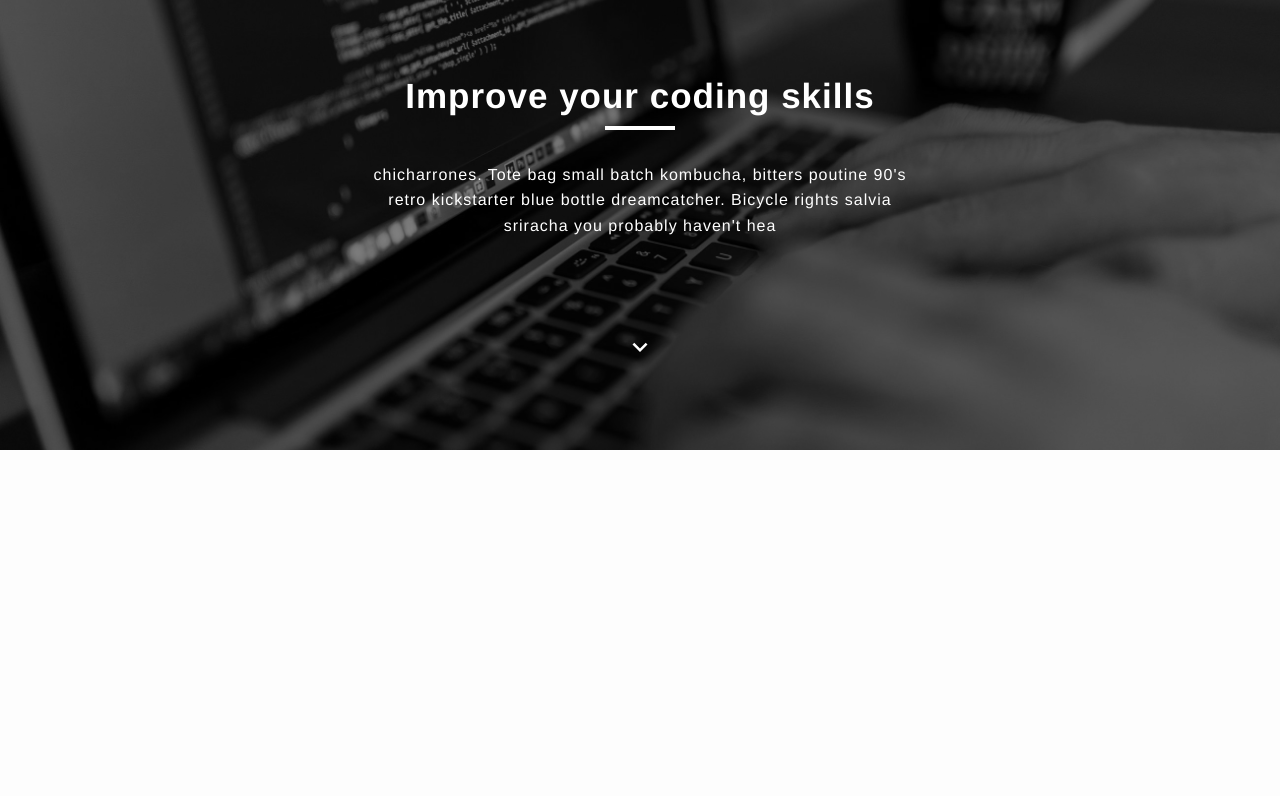
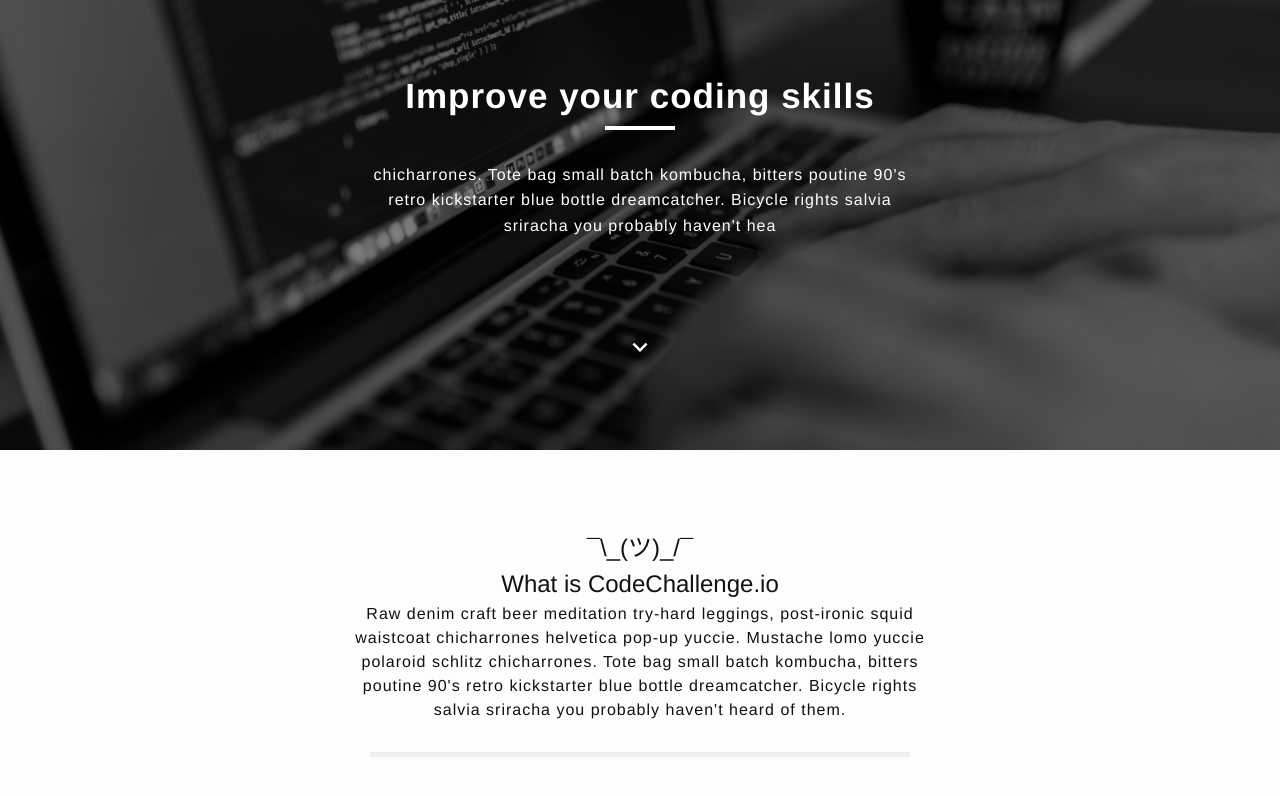
Before and after one commit to Lutski/codechallenge.io-landingpage, a Jekyll site: the page built from index.html, in a window 1280 px wide. Shown: the top 796 px of the page. Built offline with Jekyll 4.4.1, drawn with Linux system fonts in a browser that asks for light colours; nearby versions of some CDN libraries.

Commit message:
Added about.html 🍹

```diff
--- /dev/null
+++ b/_includes/about.html
@@ -0,0 +1,11 @@
+<section id="about">
+  <div class="text_wrapper">
+    <h1>
+      <span>¯\_(ツ)_/¯</span><br>
+      What is CodeChallenge.io
+    </h1>
+    <p>Raw denim craft beer meditation try-hard leggings, post-ironic squid waistcoat chicharrones helvetica pop-up yuccie. Mustache lomo yuccie polaroid schlitz chicharrones. Tote bag small batch kombucha, bitters poutine 90's retro kickstarter blue bottle dreamcatcher. Bicycle rights salvia sriracha you probably haven't heard of them.</p>
+
+    <hr class="long-seperator">
+  </div>
+</section>
--- a/_layouts/default.html
+++ b/_layouts/default.html
@@ -13,7 +13,7 @@
   </head>
   <body>
 
-  {% include header.html %}
+    {{ content }}
 
   </body>
 </html>
--- /dev/null
+++ b/_sass/custom/about.sass
@@ -0,0 +1,30 @@
+#about
+  margin-top: -70px
+  .text_wrapper
+    max-width: 600px
+    text-align: center
+    position: absolute
+    left: 50%
+    transform: translate(-50%)
+
+    h1
+      font-weight: 500
+      margin-bottom: 0px
+
+      span
+        font-weight: 300
+
+    p
+      letter-spacing: 1px
+      margin-bottom: 30px
+      font:
+        weight: 300
+
+
+
+    .long-seperator
+      margin: 0 auto
+      border: none
+      height: 5px
+      width: 90%
+      background-color: #EFEFEF
--- a/css/main.scss
+++ b/css/main.scss
@@ -50,5 +50,6 @@
         "base",
 
         // Custom styles
-        "custom/header"
+        "custom/header",
+        "custom/about"
 ;
--- a/index.html
+++ b/index.html
@@ -1,3 +1,7 @@
 ---
 layout: default
 ---
+
+
+{% include header.html %}
+{% include about.html %}
```
